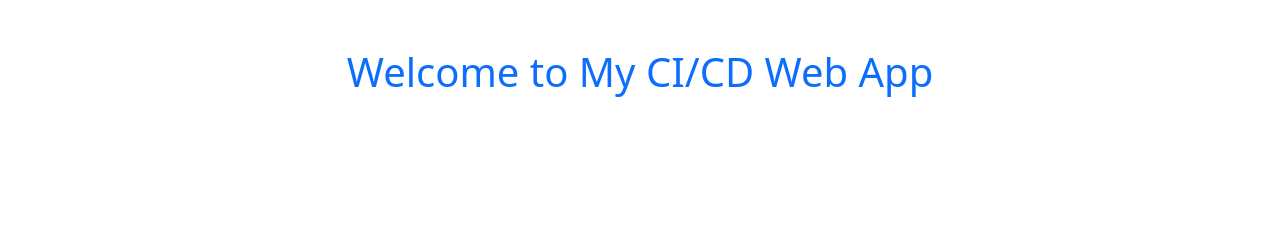
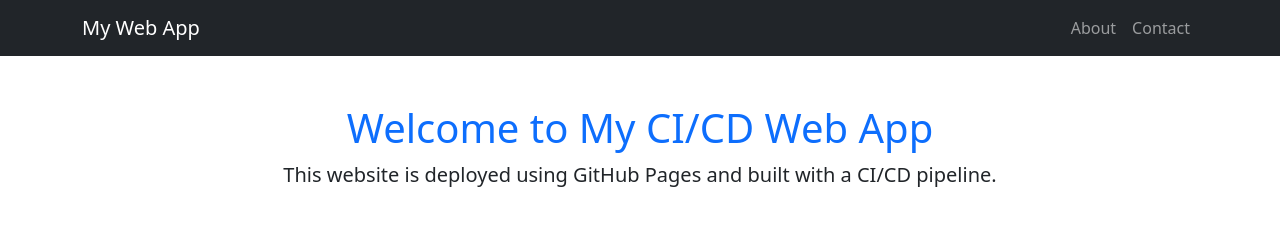
Before and after one commit to sharmaaniket123/WEB-APP-CI-CD, a plain HTML site: page index.html in a window 1280 px wide. Drawn offline with nearby package versions, Linux system fonts and the light colour scheme.

Commit message:
Update index.html

```diff
--- a/index.html
+++ b/index.html
@@ -5,12 +5,34 @@
   <meta name="viewport" content="width=device-width, initial-scale=1.0">
   <title>My Web App</title>
 
-  <!-- Bootstrap CSS (add this line below title) -->
+  <!-- Bootstrap CSS -->
   <link href="https://cdn.jsdelivr.net/npm/bootstrap@5.3.0/dist/css/bootstrap.min.css" rel="stylesheet">
 </head>
 <body>
+  <!-- Navigation Bar -->
+  <nav class="navbar navbar-expand-lg navbar-dark bg-dark">
+    <div class="container">
+      <a class="navbar-brand" href="index.html">My Web App</a>
+      <div class="collapse navbar-collapse">
+        <ul class="navbar-nav ms-auto">
+          <li class="nav-item">
+            <a class="nav-link" href="about.html">About</a>
+          </li>
+          <li class="nav-item">
+            <a class="nav-link" href="contact.html">Contact</a>
+          </li>
+        </ul>
+      </div>
+    </div>
+  </nav>
+
+  <!-- Main Content -->
   <div class="container text-center mt-5">
     <h1 class="text-primary">Welcome to My CI/CD Web App</h1>
+    <p class="lead">This website is deployed using GitHub Pages and built with a CI/CD pipeline.</p>
   </div>
+
+  <!-- Bootstrap JS (optional but good to include for full functionality) -->
+  <script src="https://cdn.jsdelivr.net/npm/bootstrap@5.3.0/dist/js/bootstrap.bundle.min.js"></script>
 </body>
 </html>
```
